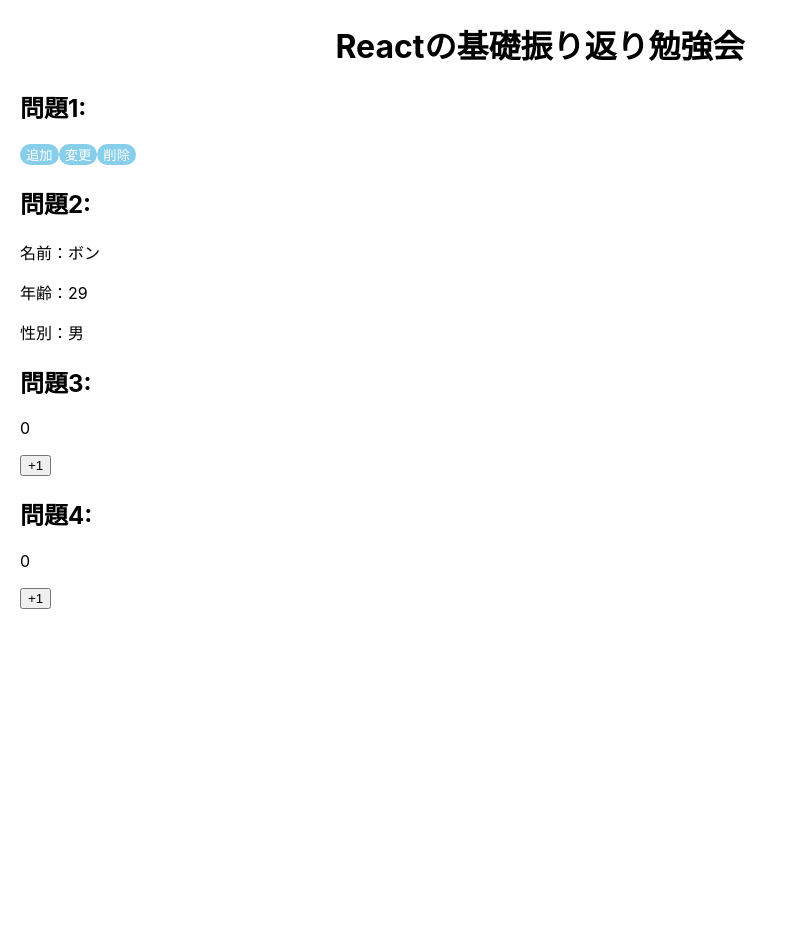
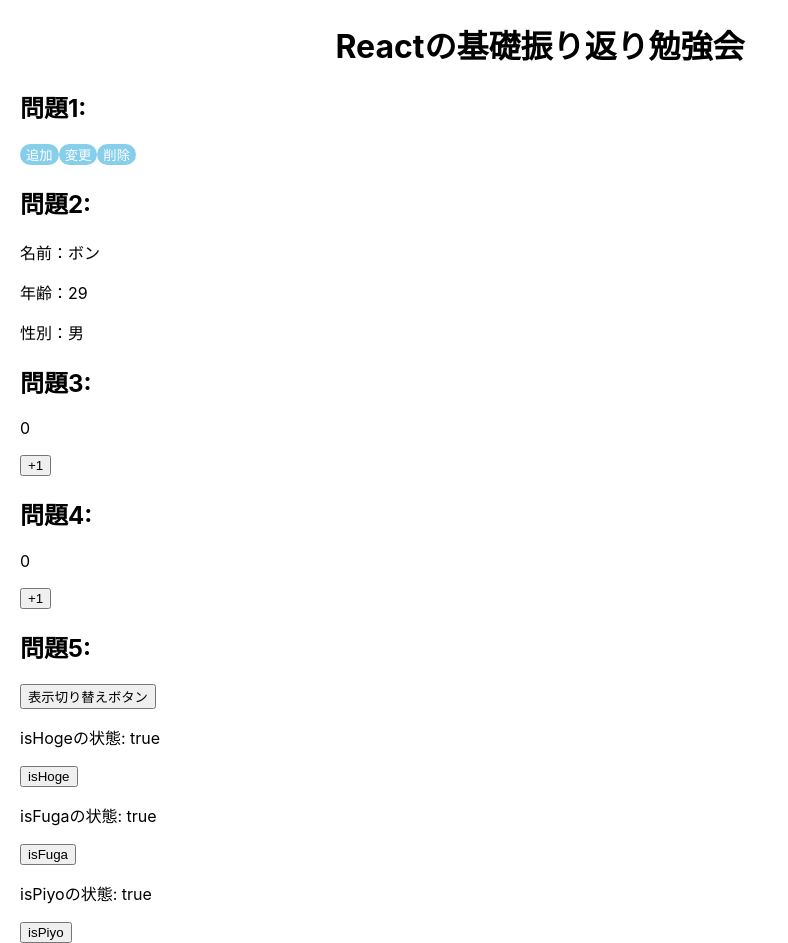
Before and after one commit to adLoremtu/react-basic2, a React (Create React App) app in the folder react-basic-answer/: page / in a window 1280 px wide. Shown: the whole page, without its empty margins (0-788 px from the left). Before the commit the page ends 800 px from the top, so only its background shows below. Built offline with nearby package versions, Linux system fonts and the light colour scheme.

Commit message:
問題5の回答を作成

```diff
--- a/react-basic-answer/src/App.tsx
+++ b/react-basic-answer/src/App.tsx
@@ -1,6 +1,6 @@
 import React from "react";
 import "./App.scss";
-import { No1, No2, No3, No4 } from "./components/answer";
+import { No1, No2, No3, No4, No5 } from "./components/answer";
 
 const App = () => {
   return (
@@ -11,6 +11,7 @@
         <No2 />
         <No3 />
         <No4 />
+        <No5 />
       </div>
     </main>
   );
--- /dev/null
+++ b/react-basic-answer/src/components/answer/No5/index.tsx
@@ -0,0 +1,21 @@
+import React, { useState } from "react";
+import LifeCycle from "../../ui/lifecycle";
+
+const No5 = () => {
+  const [isVisible, setIsVisible] = useState(true);
+  const changeVisible = () => {
+    setIsVisible((prevIsVisible) => !prevIsVisible);
+  };
+
+  return (
+    <>
+      <h2>問題5:</h2>
+      <button onClick={changeVisible}>表示切り替えボタン</button>
+      {/* === 問題5の解答エリア  start  === */}
+      {isVisible && <LifeCycle />}
+      {/* === 問題5の解答エリア  end  === */}
+    </>
+  );
+};
+
+export default No5;
--- a/react-basic-answer/src/components/answer/index.tsx
+++ b/react-basic-answer/src/components/answer/index.tsx
@@ -2,3 +2,4 @@
 export { default as No2 } from "./No2";
 export { default as No3 } from "./No3";
 export { default as No4 } from "./No4";
+export { default as No5 } from "./No5";
--- /dev/null
+++ b/react-basic-answer/src/components/ui/lifecycle/index.tsx
@@ -0,0 +1,86 @@
+import React, { useState, useEffect, useRef } from "react";
+
+const LifeCycle = () => {
+  // state
+  const [isHoge, setIsHoge] = useState(true);
+  const [isFuga, setIsFuga] = useState(true);
+  const [isPiyo, setIsPiyo] = useState(true);
+
+  // state更新処理
+  const toggleIsHoge = () => {
+    setIsHoge((prev) => !prev);
+  };
+
+  const toggleIsFuga = () => {
+    setIsFuga((prev) => !prev);
+  };
+
+  const toggleIsPiyo = () => {
+    setIsPiyo((prev) => !prev);
+  };
+
+  useEffect(() => {
+    console.log("=============== lifecycle start =================");
+  });
+
+  // === 問題5の解答エリア  start ===
+  // mounting
+  useEffect(() => {
+    console.log("mounting時に実行");
+  }, []);
+
+  // updating
+  const isFirst = useRef(false);
+  useEffect(() => {
+    if (!isFirst.current) {
+      isFirst.current = true;
+    } else {
+      console.log("updating時に実行");
+    }
+  });
+
+  // unmounting
+  useEffect(() => {
+    return () => {
+      console.log("unmounting時に実行");
+    };
+  }, []);
+
+  // mounting + updating
+  useEffect(() => {
+    console.log("変数配列指定なし");
+  });
+
+  useEffect(() => {
+    console.log("isHogeを監視対象とした時");
+  }, [isHoge]);
+
+  useEffect(() => {
+    console.log("isHoge, isFugaを監視対象とした時");
+  }, [isHoge, isFuga]);
+  // === 問題5の解答エリア  end ===
+
+  useEffect(() => {
+    console.log("=============== lifecycle end =================");
+  });
+
+  return (
+    <>
+      <div>
+        <p>isHogeの状態: {isHoge.toString()}</p>
+        <button onClick={toggleIsHoge}>isHoge</button>
+      </div>
+      <div>
+        <p>isFugaの状態: {isFuga.toString()}</p>
+        <button onClick={toggleIsFuga}>isFuga</button>
+      </div>
+      <div>
+        <p>isPiyoの状態: {isPiyo.toString()}</p>
+        <button onClick={toggleIsPiyo}>isPiyo</button>
+      </div>
+      <div></div>
+    </>
+  );
+};
+
+export default LifeCycle;
```
Also changed, not shown: react-basic-answer/src/components/answer/No5/README.md (added).
